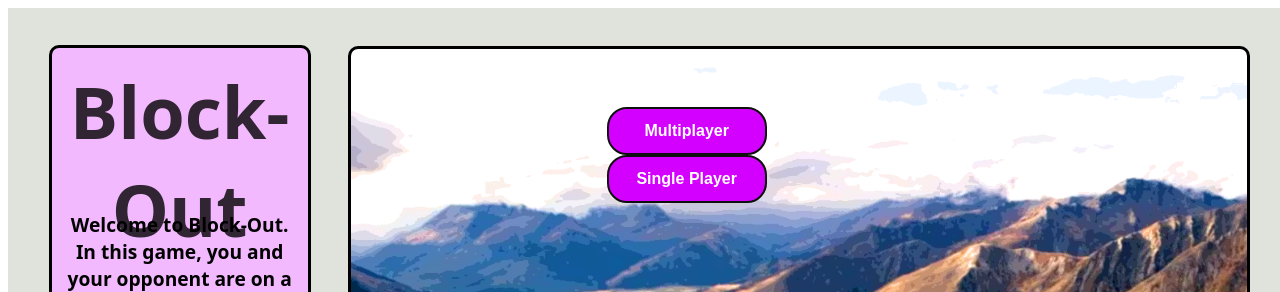
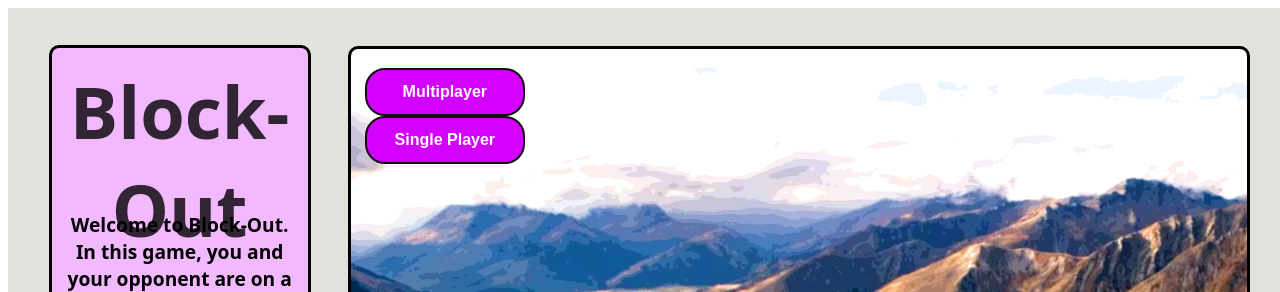
Before and after one commit to Luckyleck/BlockOut, a website built with webpack: page index.html in a window 1280 px wide. Shown: the top 292 px of the page. Built offline with nearby package versions, Linux system fonts and the light colour scheme.

Commit message:
Fixing CSS

```diff
--- a/index.html
+++ b/index.html
@@ -15,6 +15,10 @@
 
 <body>
   <div class="main">
+    <div class="game-buttons">
+      <button id="spawn-btn-player">Multiplayer</button>
+      <button id="spawn-btn-ai">Single Player</button>
+    </div>
 
     <div class="left">
       <div class="header">
@@ -74,10 +78,6 @@
 
     <div class="right">
 
-      <div class="game-buttons">
-        <button id="spawn-btn-player">Multiplayer</button>
-        <button id="spawn-btn-ai">Single Player</button>
-      </div>
 
       <h1 id="win-message" class="win-message"></h1>
 
--- a/src/styles/buttons.scss
+++ b/src/styles/buttons.scss
@@ -7,6 +7,7 @@
     display: flex;
     flex-wrap: wrap;
     justify-content: space-between;
+    z-index: 9999;
   }
 
   #spawn-btn-player {
--- a/src/styles/canvas.scss
+++ b/src/styles/canvas.scss
@@ -24,7 +24,6 @@
 	font-family: inherit;
 	padding: 1%;
 	top: 45%;
-	left: 48.2%;
 	width: 500px;
 	text-align: center;
 	font-size: 80px;
```
Also changed, not shown: dist/main.css.
